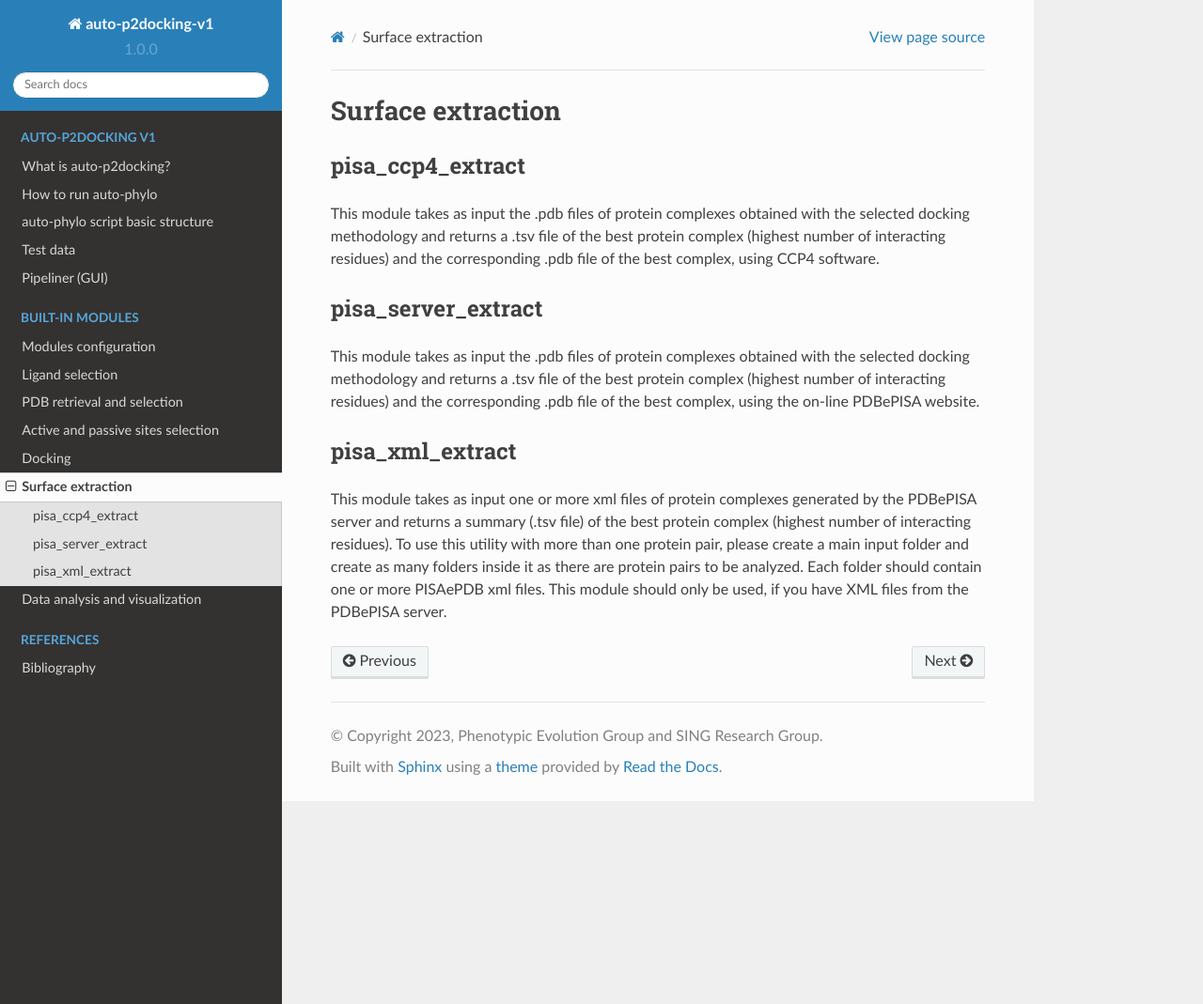
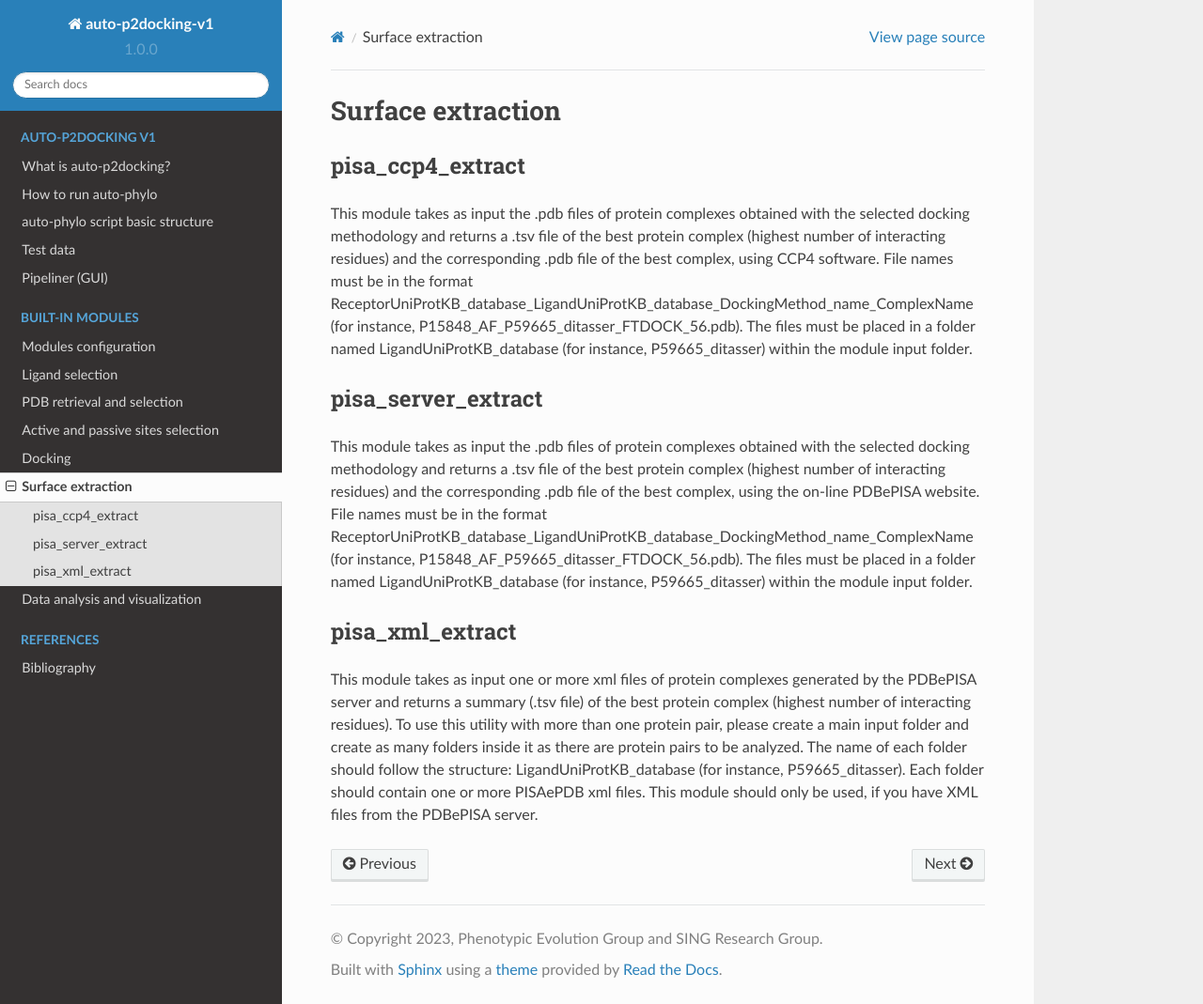
Before and after one commit to pegi3s/auto-p2docking-docs, a Sphinx documentation site: the page built from source/modules_5_surface_extraction.rst, in a window 1280 px wide and 1069 px high. Shown: the whole window at 94% size. Built offline with Sphinx 7.4.7 and the Read the Docs theme 2.0.0, drawn with Linux system fonts in a browser that asks for light colours.

Commit message:
Update modules_5_surface_extraction.rst

```diff
--- a/source/modules_5_surface_extraction.rst
+++ b/source/modules_5_surface_extraction.rst
@@ -4,15 +4,29 @@ Surface extraction
 pisa_ccp4_extract
 -----------
 
-This module takes as input the .pdb files of protein complexes obtained with the selected docking methodology and returns a .tsv file of the best protein complex (highest number of interacting residues) and the corresponding .pdb file of the best complex, using CCP4 software.
+This module takes as input the .pdb files of protein complexes obtained with the selected docking methodology and
+returns a .tsv file of the best protein complex (highest number of interacting residues) and the corresponding .pdb
+file of the best complex, using CCP4 software. File names must be in the format
+ReceptorUniProtKB_database_LigandUniProtKB_database_DockingMethod_name_ComplexName (for instance, P15848_AF_P59665_ditasser_FTDOCK_56.pdb).
+The files must be placed in a folder named LigandUniProtKB_database (for instance, P59665_ditasser) within
+the module input folder.
 
 pisa_server_extract
 -----------
 
-This module takes as input the .pdb files of protein complexes obtained with the selected docking methodology and returns a .tsv file of the best protein complex (highest number of interacting residues) and the corresponding .pdb file of the best complex, using the on-line PDBePISA website.
+This module takes as input the .pdb files of protein complexes obtained with the selected docking methodology and returns a .tsv file of
+the best protein complex (highest number of interacting residues) and the corresponding .pdb file of the best complex, using the on-line
+PDBePISA website. File names must be in the format
+ReceptorUniProtKB_database_LigandUniProtKB_database_DockingMethod_name_ComplexName (for instance, P15848_AF_P59665_ditasser_FTDOCK_56.pdb).
+The files must be placed in a folder named LigandUniProtKB_database (for instance, P59665_ditasser) within
+the module input folder.
+
 
 pisa_xml_extract
 -----------
 
-This module takes as input one or more xml files of protein complexes generated by the PDBePISA server and returns a summary (.tsv file) of the best protein complex (highest number of interacting residues). To use this utility with more than one protein pair, please create a main input folder and create as many folders inside it as there are protein pairs to be analyzed. Each folder should contain one or more PISAePDB xml
-files. This module should only be used, if you have XML files from the PDBePISA server.
+This module takes as input one or more xml files of protein complexes generated by the PDBePISA server and returns a summary (.tsv file)
+of the best protein complex (highest number of interacting residues). To use this utility with more than one protein pair, please
+create a main input folder and create as many folders inside it as there are protein pairs to be analyzed. The name of each folder should follow
+the structure: LigandUniProtKB_database (for instance, P59665_ditasser). Each folder should contain one or more PISAePDB xml files.
+This module should only be used, if you have XML files from the PDBePISA server.
```
